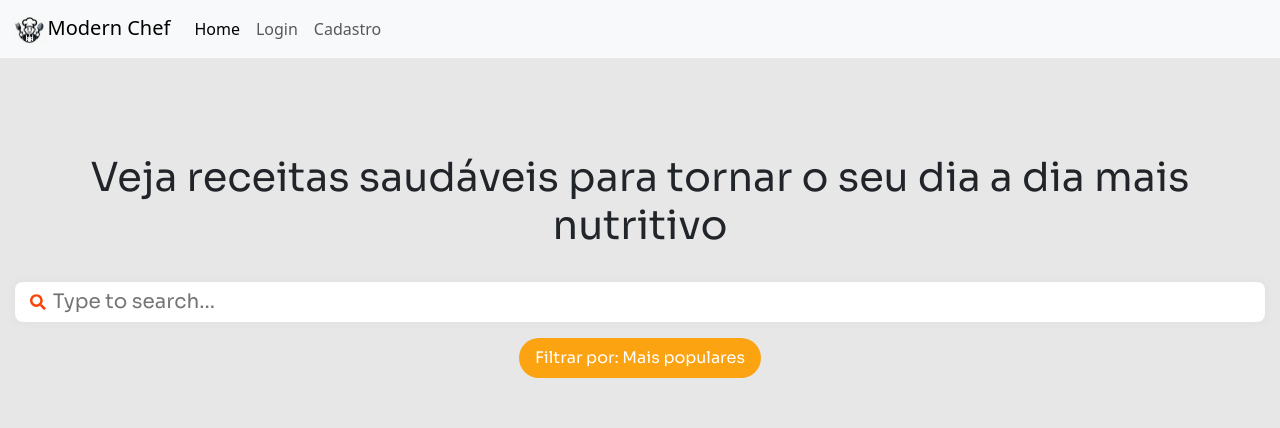
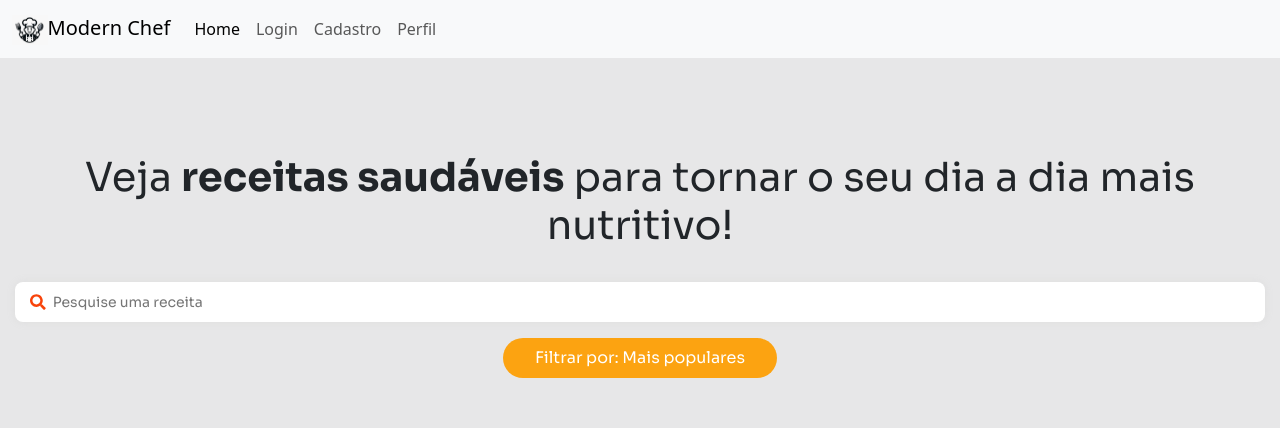
Before and after one commit to PedroZotelli/PGT-ModernChef, a React (Create React App) app in the folder modernchef/: page / in a window 1280 px wide. Shown: the top 428 px of the page. Built offline with nearby package versions, Linux system fonts and the light colour scheme; no server answers.

Commit message:
Update Components

```diff
--- a/modernchef/src/Components/Home/homeComponent.css
+++ b/modernchef/src/Components/Home/homeComponent.css
@@ -55,12 +55,13 @@
 
 .filter-button {
   margin-top: 1rem;
-  padding: 0.5rem 1rem;
+  padding: 0.5rem 2rem;
   border: none;
   background-color: #FCA311;
   color: white;
   border-radius: 20px;
   cursor: pointer;
+  margin-bottom: -20px;
 }
 
 .search-bar-wrapper {
--- a/modernchef/src/Components/Home/homeComponent.jsx
+++ b/modernchef/src/Components/Home/homeComponent.jsx
@@ -25,7 +25,7 @@ const Home = () => {
     <div className='home-page'>
       <header className='hero'>
         <h1 className="title">
-          Veja receitas saudáveis para tornar o seu dia a dia mais nutritivo
+          Veja <b>receitas saudáveis</b> para tornar o seu dia a dia mais nutritivo!
         </h1>
         <div className="search-bar-wrapper">
           <SearchbarComponent />
--- a/modernchef/src/Components/Navbar/navbarComponent.jsx
+++ b/modernchef/src/Components/Navbar/navbarComponent.jsx
@@ -38,6 +38,11 @@ function Navbar() {
                 Cadastro
               </Link>
             </li>
+            <li className="nav-item">
+              <Link className="nav-link" to="/profile">
+                Perfil
+              </Link>
+            </li>
           </ul>
         </div>
       </div>
--- a/modernchef/src/Components/SearchBar/searchbarComponent.css
+++ b/modernchef/src/Components/SearchBar/searchbarComponent.css
@@ -1,3 +1,5 @@
+@import url('https://fonts.googleapis.com/css2?family=Sora:wght@300;400;500;600;700&display=swap');
+
 .input-wrapper {
     background-color: white;
     width: 100%;
@@ -16,6 +18,8 @@ input {
     font-size: 1.25rem;
     width: 100%;
     margin-left: 5px;
+    font-family: 'Sora', sans-serif;
+    font-size: 14px;
 }
 
 input:focus {
--- a/modernchef/src/Components/SearchBar/searchbarComponent.jsx
+++ b/modernchef/src/Components/SearchBar/searchbarComponent.jsx
@@ -28,7 +28,7 @@ function SearchbarComponent () {
         <div className = "input-wrapper">
             <FaSearch id="search-icon" />
             <input
-            placeholder = 'Type to search...'
+            placeholder = 'Pesquise uma receita'
             value={input}
             onChange={(e) => handleChange(e.target.value)}
             />
```
